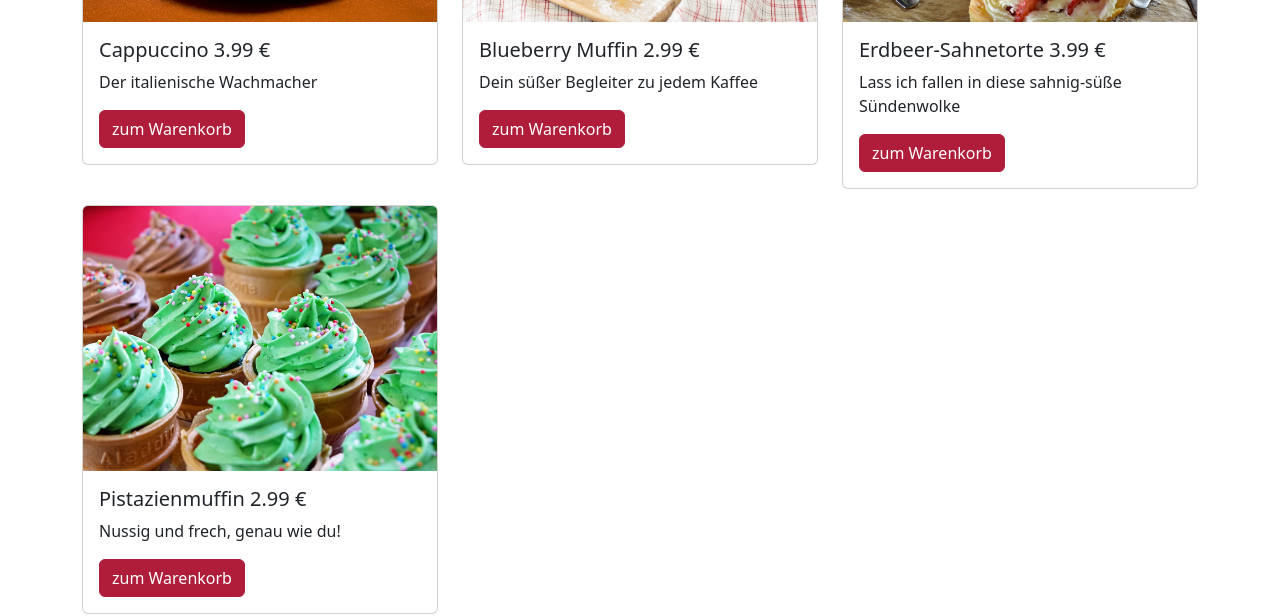
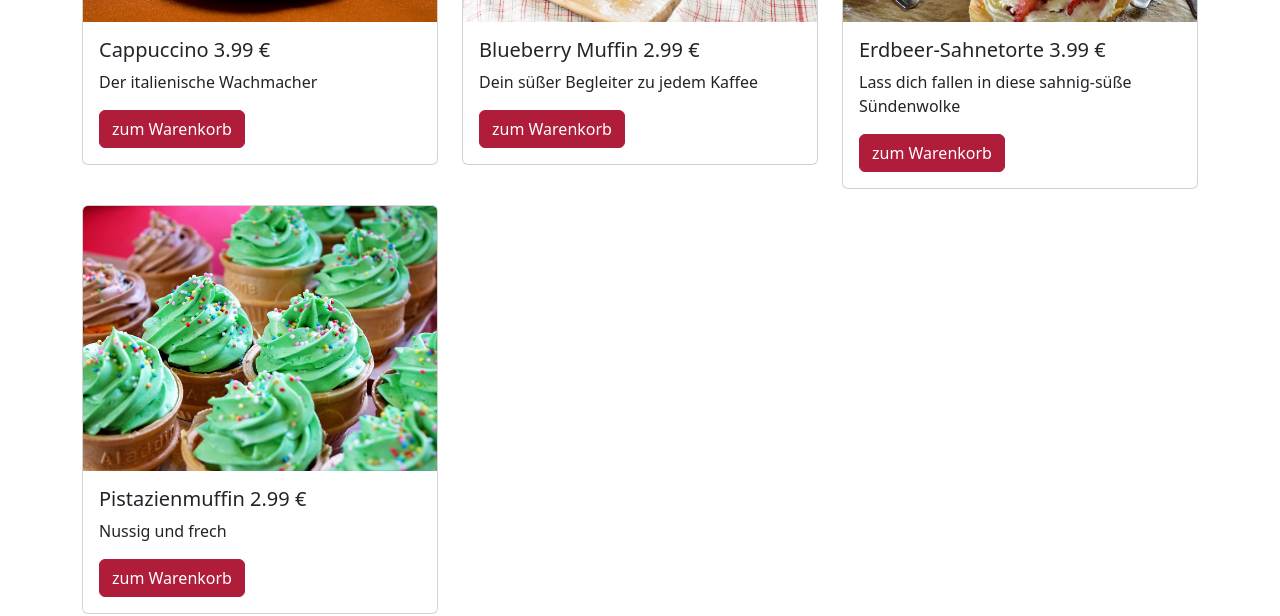
Before and after one commit to devchristiansimon/coffeeshop, a Next.js app: page / in a window 1280 px wide. Shown: the part 1126-1742 px from the top of the page. Built offline with nearby package versions, Linux system fonts and the light colour scheme.

Commit message:
fix: typos

```diff
--- a/components/Produktliste.jsx
+++ b/components/Produktliste.jsx
@@ -24,6 +24,7 @@ export default function Produktliste() {
         ))}
       </div>
       <br></br>
+      <br></br>
     </div>
   );
 }
--- a/jsondb/produkte.js
+++ b/jsondb/produkte.js
@@ -42,7 +42,7 @@ const jsondb = {
     },
     {
       name: "Erdbeer-Sahnetorte",
-      beschreibung: "Lass ich fallen in diese sahnig-süße Sündenwolke",
+      beschreibung: "Lass dich fallen in diese sahnig-süße Sündenwolke",
       kategorie: "food",
       preis: 3.99,
       url: "erdbeertorte",
@@ -50,7 +50,7 @@ const jsondb = {
     },
     {
       name: "Pistazienmuffin",
-      beschreibung: "Nussig und frech, genau wie du!",
+      beschreibung: "Nussig und frech",
       kategorie: "food",
       preis: 2.99,
       url: "pistazienmuffin",
```
